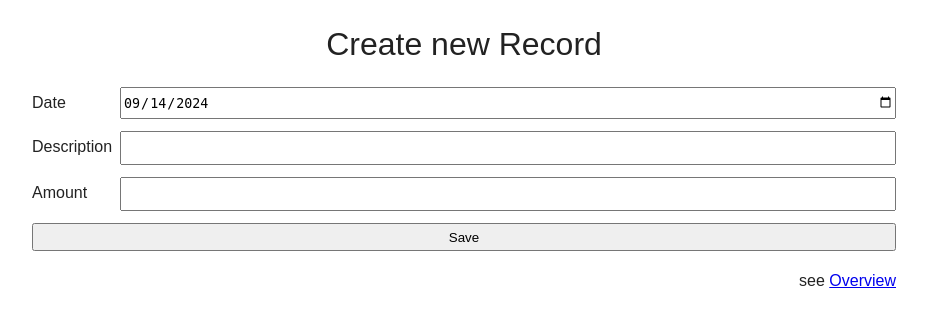
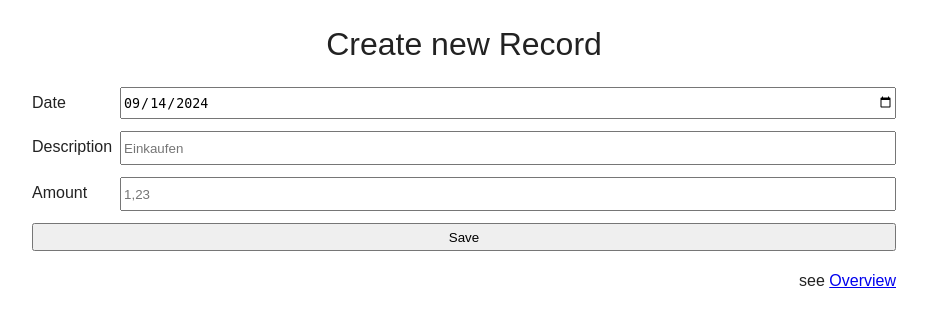
Before and after one commit to fbrosda/csv-cash, a PHP site: page / in a window 1280 px wide. Shown: the top 327 px of the page, without its empty margins (176-1103 px from the left). Run offline with PHP 8.4, Linux system fonts and the light colour scheme.

Commit message:
add placeholder

```diff
--- a/public/index.php
+++ b/public/index.php
@@ -42,10 +42,10 @@ function getAutocompleteValues($start) {
 						 value="<?php echo $today?>" max="<?php echo $today?>" required />
 
 			<label for="description">Description</label>
-			<input id="description" name="description" type="text" list="description-list" required/>
+			<input id="description" name="description" type="text" placeholder="Einkaufen" list="description-list" required/>
 
 			<label for="amount">Amount</label>
-			<input id="amount" name="amount" type="number" min="0" step="0.01" list="amount-list" required/>
+			<input id="amount" name="amount" type="number" min="0" step="0.01" placeholder="1,23" list="amount-list" required/>
 
 			<button>Save</button>
 
```
